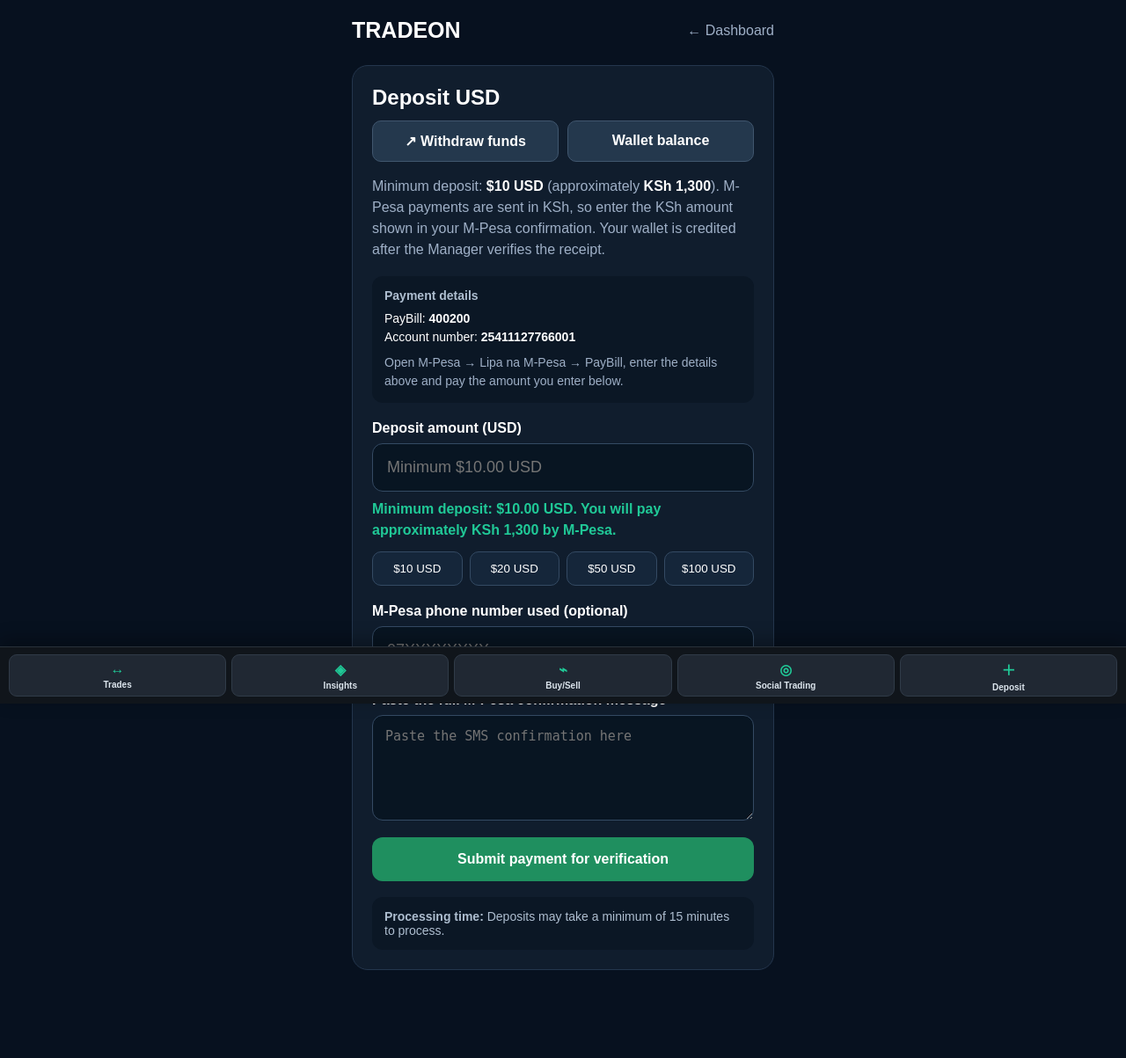
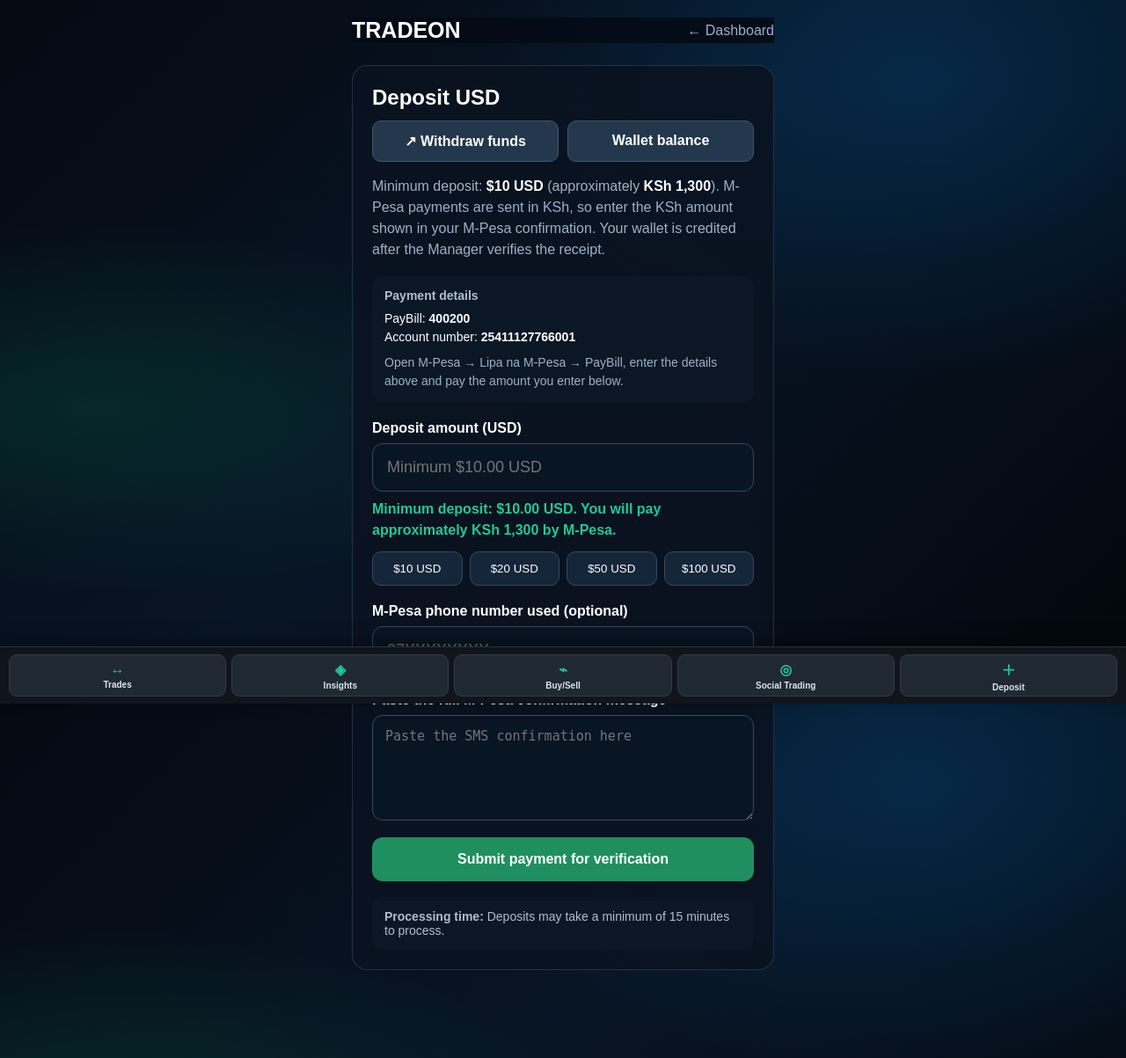
Before and after one commit to maishrobert274-web/TRADEon, a Python web app: template templates/deposit.html in a window 1280 px wide. Shown: the whole page at 88% size. Run offline with Jinja, Linux system fonts and the light colour scheme; the template is opened without the code that fills it, so the values that code supplies are empty.

Commit message:
Apply shared TRADEON background across account pages

```diff
--- a/templates/deposit.html
+++ b/templates/deposit.html
@@ -15,7 +15,14 @@ label{display:block;margin:20px 0 8px;font-weight:700}input{width:100%;padding:1
 .note{margin-top:18px;padding:14px;background:#0b1725;border-radius:12px;color:#aebed0;font-size:14px}
 .error{background:#3a1820;color:#ffb5bd;padding:12px;border-radius:10px;margin-bottom:12px}
 .success{background:#123525;color:#a9f0c8;padding:14px;border-radius:10px;margin-bottom:12px}
- .bottom-nav{position:fixed;left:0;right:0;bottom:0;z-index:20;display:grid;grid-template-columns:repeat(5,minmax(0,1fr));gap:6px;padding:8px 10px calc(8px + env(safe-area-inset-bottom,0px));background:#10151b;border-top:1px solid #29313a;box-shadow:0 -6px 20px #0005}.bottom-nav a{display:flex;flex-direction:column;align-items:center;justify-content:center;gap:3px;min-height:48px;border:1px solid #303b48;border-radius:9px;background:#202833;color:#dce5ed;text-decoration:none;font-size:10px;font-weight:800}.bottom-nav span{font-size:16px;color:#20c997}.wrap{padding-bottom:100px}\n</style>
+ .bottom-nav{position:fixed;left:0;right:0;bottom:0;z-index:20;display:grid;grid-template-columns:repeat(5,minmax(0,1fr));gap:6px;padding:8px 10px calc(8px + env(safe-area-inset-bottom,0px));background:#10151b;border-top:1px solid #29313a;box-shadow:0 -6px 20px #0005}.bottom-nav a{display:flex;flex-direction:column;align-items:center;justify-content:center;gap:3px;min-height:48px;border:1px solid #303b48;border-radius:9px;background:#202833;color:#dce5ed;text-decoration:none;font-size:10px;font-weight:800}.bottom-nav span{font-size:16px;color:#20c997}.wrap{padding-bottom:100px}\n/* Shared TRADEON dark-fintech background */
+html,body{background-color:#050b14!important}
+body{background-image:radial-gradient(ellipse at 82% 12%,rgba(0,108,190,.24) 0,transparent 34%),radial-gradient(ellipse at 8% 58%,rgba(0,210,130,.13) 0,transparent 32%),linear-gradient(135deg,#050912 0%,#081525 48%,#03070d 100%)!important;background-attachment:fixed!important}
+header,.top,.navbar{background:rgba(5,12,22,.91)!important;backdrop-filter:blur(14px);border-color:rgba(46,209,160,.22)!important}
+main,.container,.card,.panel,form,.content,.box{background-color:rgba(11,19,31,.88)!important;border-color:rgba(93,133,163,.28)!important}
+a,button{transition:background-color .15s ease}
+
+</style>
 </head>
 <body>
 <div class="wrap">
```
